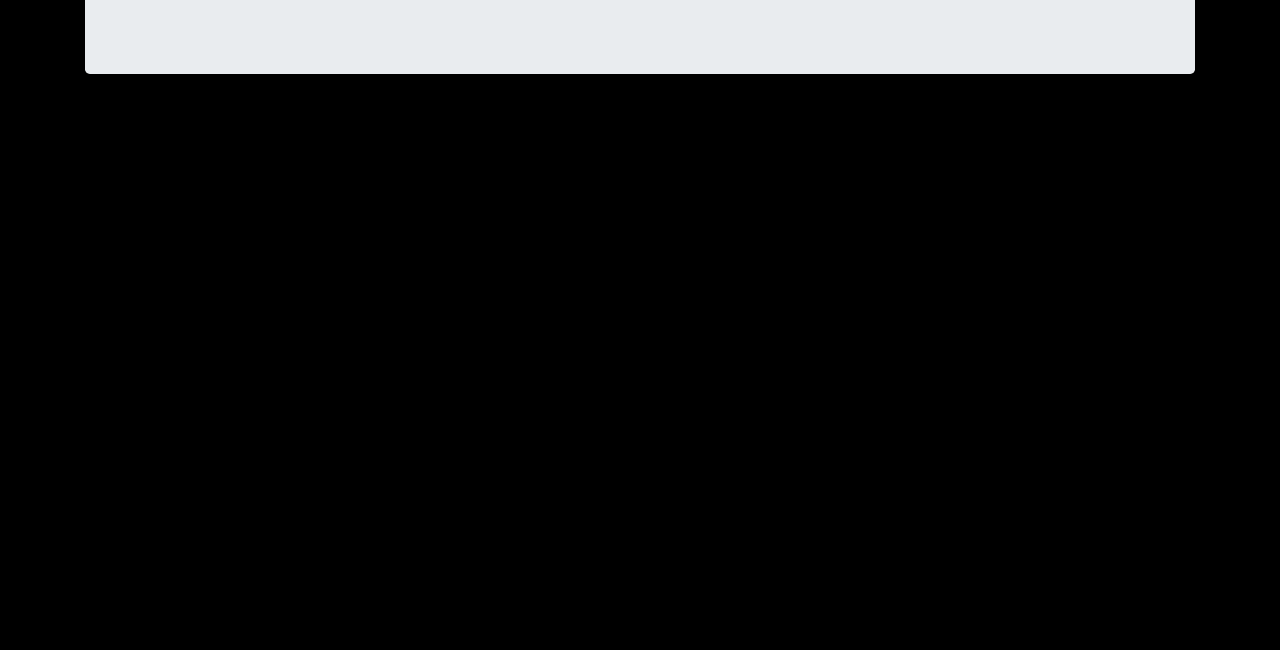
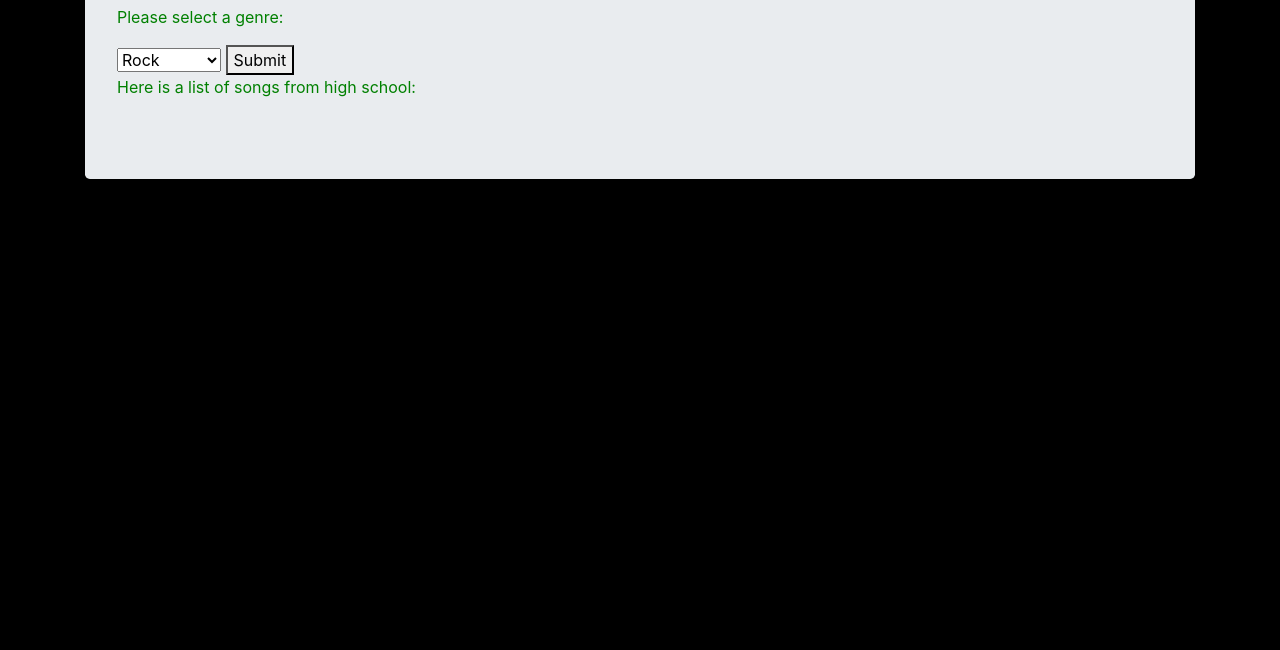
Before and after one commit to Cat-Denton/High-School-Jukebox, a website built with webpack: page src/index.html in a window 1280 px wide. Shown: the part 150-800 px from the top of the page. Built offline with nearby package versions, Linux system fonts and the light colour scheme; no server answers.

Commit message:
add user inputs for date of birth and genre, add output field for track list
Co-authored-by: Faisal Rana <inquisitive@gmail.com>

```diff
--- a/src/index.html
+++ b/src/index.html
@@ -1,3 +1,4 @@
+<!DOCTYPE html>
 <head>
   <title>jsEnvTemplate</title>
 </head>
@@ -5,9 +6,26 @@
 <div class="container">
   <div class="jumbotron">
     <h1> Welcome to the Spotify-High-School-Jukebox </h1>
+    <form id="input-form">
+      <label for="DOB"> Please enter your date of birth (mm/dd/yyyy):></label>
+      <input id="DOB" type="date" required>
+      <p> Please select a genre: </p>
+      <select id="inputGenre" required>
+          <option value="rock">Rock</option>
+          <option value="pop">Pop</option>
+          <option value="jazz">Jazz</option>
+          <option value="r&b">R&B</option>
+          <option value="hip-hop">Hip Hop</option>
+          <option value="alternative">Alternative</option>
+          <option value="metal">Metal</option>
+          <option value="latin">Latin</option>
+          <option value="edm">EDM</option>
+          <option value="country">Country</option>
+      </select>
+      <button type="submit">Submit</button>
+      </form>
     <p> Here is a list of songs from high school:</p>
     <ol id=songList></ol>
   </div>
 </div>
-
 </body>
```
